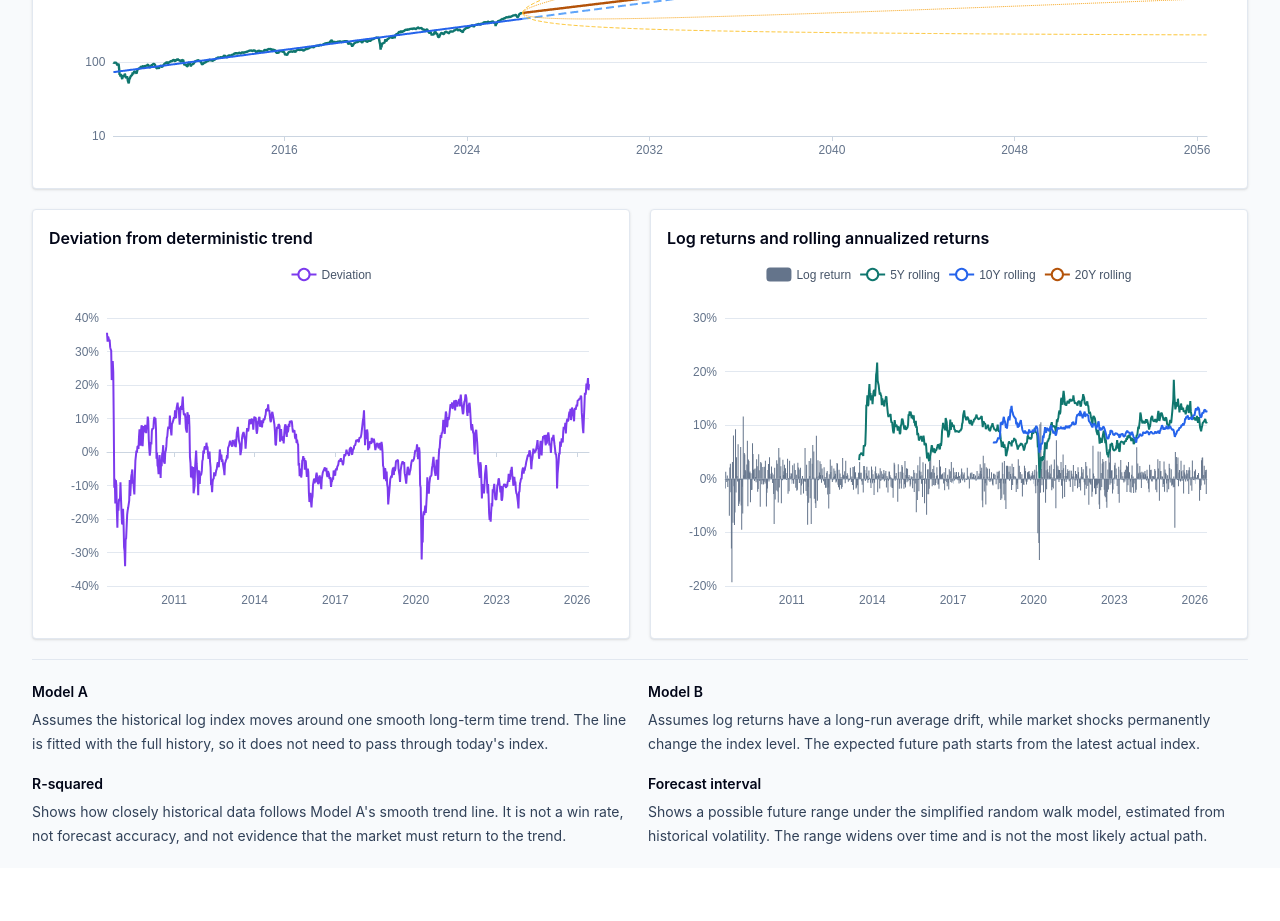
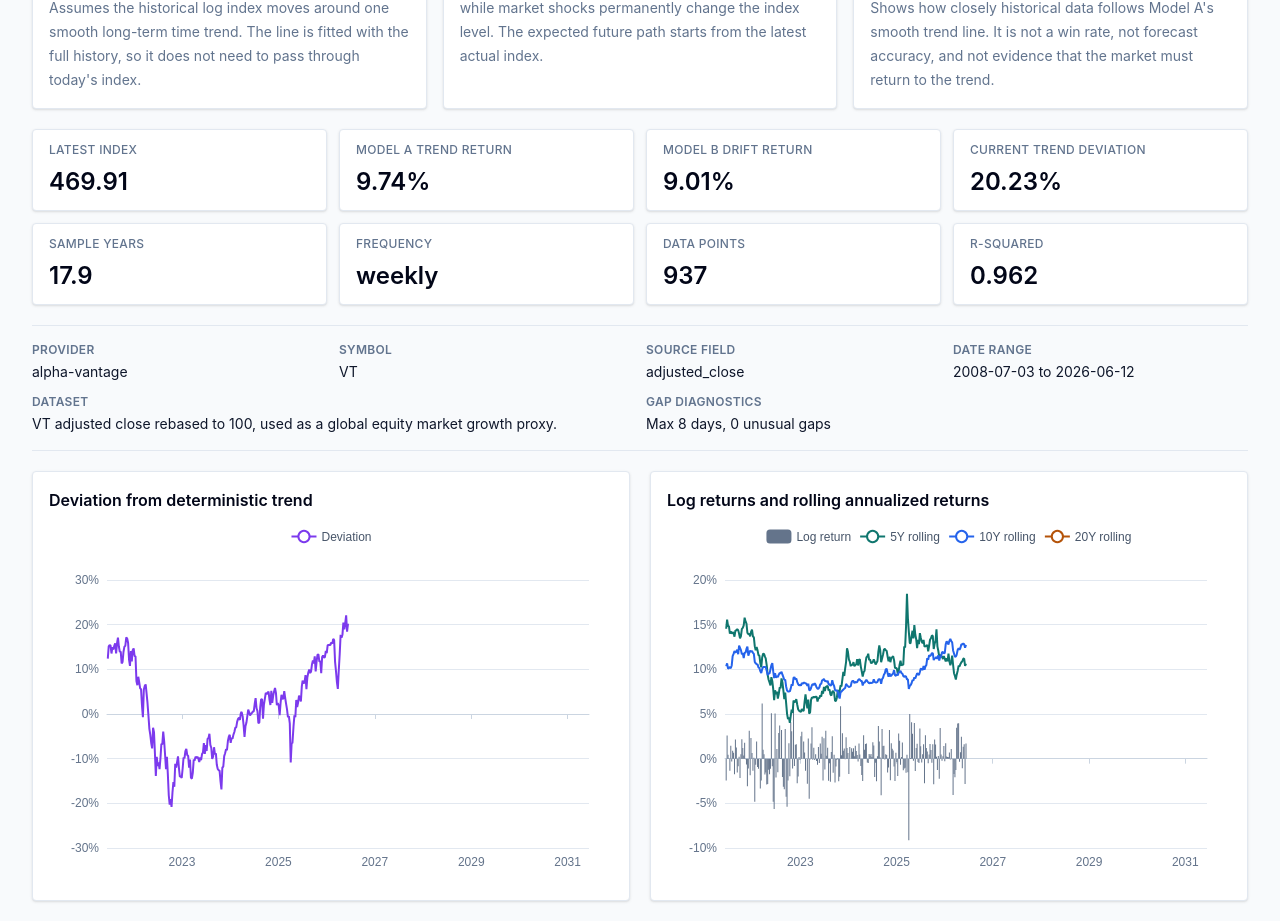
Before and after one commit to YuCJ/market-growth-path, a React (Vite) app: page / in a window 1280 px wide. Shown: the part 840-1761 px from the top of the page. Before the commit the page ends 1708 px from the top, so only its background shows below. Built offline with nearby package versions, Linux system fonts and the light colour scheme.

Commit message:
Tighten chart ranges and simplify dashboard metrics

```diff
--- a/src/App.tsx
+++ b/src/App.tsx
@@ -8,6 +8,7 @@ import {
   generateForecast,
   generateTrendExtension,
 } from "./analytics/models";
+import { addYears, toIsoDate } from "./analytics/time";
 import { Chart } from "./components/Chart";
 import {
   canonicalDatasets,
@@ -24,6 +25,8 @@ type Analysis = {
   trendExtension: ReturnType<typeof generateTrendExtension>;
   rollingReturns: ReturnType<typeof calculateRollingReturns>;
 };
+
+type ChartPoint = [string, number | null];
 
 export default function App() {
   const [datasetId, setDatasetId] = useState(canonicalDatasets[0].id);
@@ -52,10 +55,15 @@ export default function App() {
     };
   }, [loaded]);
   const latest = loaded.series.rows[loaded.series.rows.length - 1];
+  const visibleDateRange = {
+    min: toIsoDate(addYears(latest.dateObj, -5)),
+    max: toIsoDate(addYears(latest.dateObj, 5)),
+  };
 
   return (
     <main className="min-h-screen bg-slate-50 text-slate-950">
       <div className="mx-auto max-w-7xl px-4 py-5 sm:px-6 lg:px-8">
+        {/* Page title and global dashboard controls */}
         <header className="flex flex-col gap-4 border-b border-slate-200 pb-5 lg:flex-row lg:items-end lg:justify-between">
           <div>
             <p className="text-sm font-semibold uppercase tracking-wide text-teal-700">
@@ -100,7 +108,37 @@ export default function App() {
           </div>
         </header>
 
-        <section className="grid gap-3 py-5 sm:grid-cols-2 lg:grid-cols-4">
+        {/* Primary growth path chart */}
+        <section className="py-5">
+          <Panel title="Index, trend, and forecast paths">
+            <Chart
+              option={buildMainChart(loaded, analysis, yScale, visibleDateRange)}
+              height={460}
+            />
+          </Panel>
+        </section>
+
+        {/* Plain-language model explanations */}
+        <section className="grid gap-4 pb-5 text-sm leading-6 text-slate-700 lg:grid-cols-3">
+          <Explanation
+            title="Model A"
+            body="Assumes the historical log index moves around one smooth long-term time trend. The line is fitted with the full history, so it does not need to pass through today's index."
+            translation="假設歷史指數的對數水準，圍繞一條平滑的長期時間趨勢。這條線用整段歷史資料估計，所以不一定會通過今天的指數。"
+          />
+          <Explanation
+            title="Model B"
+            body="Assumes log returns have a long-run average drift, while market shocks permanently change the index level. The expected future path starts from the latest actual index."
+            translation="假設報酬有一個長期平均成長率，而市場衝擊會永久改變指數水準。未來期望路徑會從最新實際指數開始。"
+          />
+          <Explanation
+            title="R-squared"
+            body="Shows how closely historical data follows Model A's smooth trend line. It is not a win rate, not forecast accuracy, and not evidence that the market must return to the trend."
+            translation="表示歷史資料有多貼近模型 A 的平滑趨勢線。它不是勝率、不是預測準確率，也不是市場一定會回到趨勢線的證據。"
+          />
+        </section>
+
+        {/* Key model and dataset metrics */}
+        <section className="grid gap-3 pb-5 sm:grid-cols-2 lg:grid-cols-4">
           <Metric label="Latest index" value={formatNumber(latest.total_return_index)} />
           <Metric
             label="Model A trend return"
@@ -116,13 +154,11 @@ export default function App() {
           />
           <Metric label="Sample years" value={formatNumber(loaded.series.sampleYears, 1)} />
           <Metric label="Frequency" value={loaded.series.frequency} />
-          <Metric
-            label="Model B annual volatility"
-            value={formatPercent(analysis.randomWalk.annualizedInnovationSd)}
-          />
+          <Metric label="Data points" value={formatNumber(loaded.series.rows.length, 0)} />
           <Metric label="R-squared" value={formatNumber(analysis.trend.rSquared, 3)} />
         </section>
 
+        {/* Selected canonical dataset metadata */}
         <section className="mb-5 grid gap-3 border-y border-slate-200 py-4 text-sm text-slate-700 lg:grid-cols-4">
           <Info label="Provider" value={loaded.metadata.provider} />
           <Info label="Symbol" value={loaded.metadata.symbol} />
@@ -139,39 +175,18 @@ export default function App() {
           />
         </section>
 
+        {/* Secondary analysis charts */}
         <section className="grid gap-5">
-          <Panel title="Index, trend, and forecast paths">
-            <Chart option={buildMainChart(loaded, analysis, yScale)} height={460} />
-          </Panel>
-
           <div className="grid gap-5 xl:grid-cols-2">
             <Panel title="Deviation from deterministic trend">
-              <Chart option={buildDeviationChart(analysis)} />
+              <Chart option={buildDeviationChart(analysis, visibleDateRange)} />
             </Panel>
             <Panel title="Log returns and rolling annualized returns">
-              <Chart option={buildReturnsChart(loaded, analysis)} />
+              <Chart option={buildReturnsChart(loaded, analysis, visibleDateRange)} />
             </Panel>
           </div>
         </section>
 
-        <section className="mt-5 grid gap-4 border-t border-slate-200 pt-5 text-sm leading-6 text-slate-700 lg:grid-cols-2">
-          <Explanation
-            title="Model A"
-            body="Assumes the historical log index moves around one smooth long-term time trend. The line is fitted with the full history, so it does not need to pass through today's index."
-          />
-          <Explanation
-            title="Model B"
-            body="Assumes log returns have a long-run average drift, while market shocks permanently change the index level. The expected future path starts from the latest actual index."
-          />
-          <Explanation
-            title="R-squared"
-            body="Shows how closely historical data follows Model A's smooth trend line. It is not a win rate, not forecast accuracy, and not evidence that the market must return to the trend."
-          />
-          <Explanation
-            title="Forecast interval"
-            body="Shows a possible future range under the simplified random walk model, estimated from historical volatility. The range widens over time and is not the most likely actual path."
-          />
-        </section>
       </div>
     </main>
   );
@@ -216,11 +231,20 @@ function Panel({ title, children }: { title: string; children: ReactNode }) {
   );
 }
 
-function Explanation({ title, body }: { title: string; body: string }) {
+function Explanation({
+  title,
+  body,
+  translation,
+}: {
+  title: string;
+  body: string;
+  translation: string;
+}) {
   return (
-    <div>
+    <div className="rounded border border-slate-200 bg-white p-4 shadow-sm">
       <h3 className="font-semibold text-slate-950">{title}</h3>
-      <p className="mt-1">{body}</p>
+      <p className="mt-2 text-slate-800">{translation}</p>
+      <p className="mt-2 text-slate-500">{body}</p>
     </div>
   );
 }
@@ -229,65 +253,56 @@ function buildMainChart(
   loaded: ReturnType<typeof loadCanonicalDataset>,
   analysis: Analysis,
   yScale: "log" | "value",
+  visibleDateRange: VisibleDateRange,
 ): EChartsOption {
-  const historical = loaded.series.rows.map((row) => [
+  const historical: ChartPoint[] = loaded.series.rows.map((row) => [
     row.date,
     row.total_return_index,
   ]);
-  const fitted = analysis.trend.fitted.map((point) => [
+  const fitted: ChartPoint[] = analysis.trend.fitted.map((point) => [
     point.date,
     point.trendIndex,
   ]);
-  const trendExtension = analysis.trendExtension.map((point) => [
+  const trendExtension: ChartPoint[] = analysis.trendExtension.map((point) => [
     point.date,
     point.trendIndex,
   ]);
-  const forecast = analysis.forecast.map((point) => [point.date, point.expected]);
+  const forecast: ChartPoint[] = analysis.forecast.map((point) => [
+    point.date,
+    point.expected,
+  ]);
+  const visiblePrimaryLines = [
+    ...filterVisibleData(historical, visibleDateRange),
+    ...filterVisibleData(fitted, visibleDateRange),
+    ...filterVisibleData(trendExtension, visibleDateRange),
+    ...filterVisibleData(forecast, visibleDateRange),
+  ];
 
   return baseChartOption({
     yScale,
+    yRange: paddedYRange(visiblePrimaryLines, yScale),
+    visibleDateRange,
     legend: [
       "Actual index",
       "Model A fitted trend",
       "Model A extension",
       "Model B expected path",
-      "80% lower",
-      "80% upper",
-      "95% lower",
-      "95% upper",
     ],
     series: [
-      line("Actual index", historical, "#0f766e", 2.4),
-      line("Model A fitted trend", fitted, "#2563eb", 2),
-      line("Model A extension", trendExtension, "#60a5fa", 2, "dashed"),
-      line("Model B expected path", forecast, "#b45309", 2.4),
+      line("Actual index", filterVisibleData(historical, visibleDateRange), "#0f766e", 2.4),
+      line("Model A fitted trend", filterVisibleData(fitted, visibleDateRange), "#2563eb", 2),
       line(
-        "80% lower",
-        analysis.forecast.map((point) => [point.date, point.lower80]),
-        "#f59e0b",
-        1,
-        "dotted",
-      ),
-      line(
-        "80% upper",
-        analysis.forecast.map((point) => [point.date, point.upper80]),
-        "#f59e0b",
-        1,
-        "dotted",
-      ),
-      line(
-        "95% lower",
-        analysis.forecast.map((point) => [point.date, point.lower95]),
-        "#fbbf24",
-        1,
+        "Model A extension",
+        filterVisibleData(trendExtension, visibleDateRange),
+        "#60a5fa",
+        2,
         "dashed",
       ),
       line(
-        "95% upper",
-        analysis.forecast.map((point) => [point.date, point.upper95]),
-        "#fbbf24",
-        1,
-        "dashed",
+        "Model B expected path",
+        filterVisibleData(forecast, visibleDateRange),
+        "#b45309",
+        2.4,
       ),
     ],
   });
@@ -295,15 +310,20 @@ function buildMainChart(
 
 function buildDeviationChart(
   analysis: Analysis,
+  visibleDateRange: VisibleDateRange,
 ): EChartsOption {
   return baseChartOption({
     yScale: "value",
+    visibleDateRange,
     yFormatter: (value) => `${formatNumber(Number(value) * 100, 0)}%`,
     legend: ["Deviation"],
     series: [
       line(
         "Deviation",
-        analysis.trend.fitted.map((point) => [point.date, point.deviation]),
+        filterVisibleData(
+          analysis.trend.fitted.map((point) => [point.date, point.deviation]),
+          visibleDateRange,
+        ),
         "#7c3aed",
         2,
       ),
@@ -314,17 +334,21 @@ function buildDeviationChart(
 function buildReturnsChart(
   loaded: ReturnType<typeof loadCanonicalDataset>,
   analysis: Analysis,
+  visibleDateRange: VisibleDateRange,
 ): EChartsOption {
-  const logReturns = loaded.series.rows.slice(1).map((row, index) => [
+  const logReturns: ChartPoint[] = loaded.series.rows.slice(1).map((row, index) => [
     row.date,
     row.logIndex - loaded.series.rows[index].logIndex,
   ]);
   const rollingSeries = ROLLING_WINDOWS.map((windowYears) =>
     line(
       `${windowYears}Y rolling`,
-      analysis.rollingReturns
-        .map((point) => [point.date, point.returns[windowYears]])
-        .filter(([, value]) => value !== null) as [string, number][],
+      filterVisibleData(
+        analysis.rollingReturns
+          .map((point) => [point.date, point.returns[windowYears]])
+          .filter(([, value]) => value !== null) as [string, number][],
+        visibleDateRange,
+      ),
       rollingColor(windowYears),
       2,
     ),
@@ -332,11 +356,13 @@ function buildReturnsChart(
 
   return baseChartOption({
     yScale: "value",
+    visibleDateRange,
     yFormatter: (value) => `${formatNumber(Number(value) * 100, 0)}%`,
     legend: ["Log return", ...ROLLING_WINDOWS.map((years) => `${years}Y rolling`)],
     series: [
       {
         ...line("Log return", logReturns, "#64748b", 1),
+        data: filterVisibleData(logReturns, visibleDateRange),
         type: "bar",
       },
       ...rollingSeries,
@@ -346,11 +372,15 @@ function buildReturnsChart(
 
 function baseChartOption({
   yScale,
+  yRange,
+  visibleDateRange,
   legend,
   series,
   yFormatter,
 }: {
   yScale: "log" | "value";
+  yRange?: { min: number; max: number };
+  visibleDateRange: VisibleDateRange;
   legend: string[];
   series: EChartsOption["series"];
   yFormatter?: (value: string | number) => string;
@@ -372,21 +402,31 @@ function baseChartOption({
     grid: { left: 58, right: 24, top: 56, bottom: 36 },
     xAxis: {
       type: "time",
+      min: visibleDateRange.min,
+      max: visibleDateRange.max,
       axisLine: { lineStyle: { color: "#cbd5e1" } },
       axisLabel: { color: "#64748b" },
     },
     yAxis: {
       type: yScale,
+      min: yRange?.min,
+      max: yRange?.max,
       axisLine: { lineStyle: { color: "#cbd5e1" } },
       axisLabel: {
         color: "#64748b",
-        formatter: yFormatter,
+        formatter:
+          yFormatter ?? ((value) => formatNumber(Number(value), 0)),
       },
       splitLine: { lineStyle: { color: "#e2e8f0" } },
     },
     series,
   };
 }
+
+type VisibleDateRange = {
+  min: string;
+  max: string;
+};
 
 function line(
   name: string,
@@ -403,6 +443,42 @@ function line(
     smooth: false,
     lineStyle: { color, width, type },
     itemStyle: { color },
+  };
+}
+
+function filterVisibleData<T extends ChartPoint>(
+  data: T[],
+  visibleDateRange: VisibleDateRange,
+): T[] {
+  return data.filter(
+    ([date]) => date >= visibleDateRange.min && date <= visibleDateRange.max,
+  );
+}
+
+function paddedYRange(
+  data: ChartPoint[],
+  yScale: "log" | "value",
+): { min: number; max: number } | undefined {
+  const values = data
+    .map(([, value]) => value)
+    .filter((value): value is number => value !== null && Number.isFinite(value));
+  if (values.length === 0) {
+    return undefined;
+  }
+
+  const min = Math.min(...values);
+  const max = Math.max(...values);
+  if (yScale === "log") {
+    return {
+      min: Math.max(min / 1.12, 0.000001),
+      max: max * 1.12,
+    };
+  }
+
+  const range = max - min || max || 1;
+  return {
+    min: Math.max(min - range * 0.12, 0),
+    max: max + range * 0.12,
   };
 }
 
```
